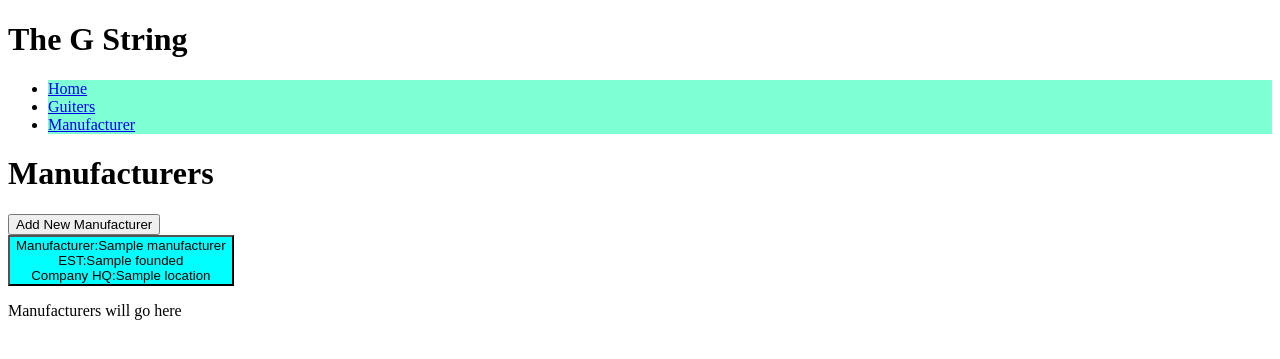
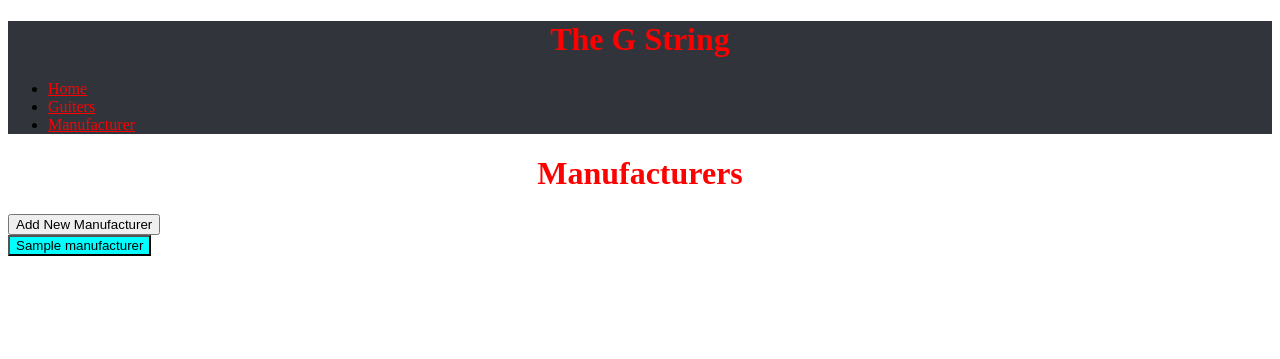
Before and after one commit to iainfraser188/solo-project-shop-inventory, a Flask app: page /manufacturers in a window 1280 px wide. Shown: the top 359 px of the page. Run offline with Flask 2, Linux system fonts and the light colour scheme; a database or web service that is not in the repository returns one stand-in record (values such as "Sample title"); some libraries are stand-ins or nearby versions.

Commit message:
fixed individual manufacturers page

```diff
--- a/db/shop_inventory.sql
+++ b/db/shop_inventory.sql
@@ -3,7 +3,7 @@ DROP TABLE manufacturers;
 
 
 CREATE TABLE manufacturers(
-    id SERIAL PRIMARY KEY ,
+    id SERIAL PRIMARY KEY,
     company_name VARCHAR(255) ,
     founded VARCHAR(255) ,
     location VARCHAR(255)
@@ -13,7 +13,7 @@ CREATE TABLE guitars(
     id SERIAL PRIMARY KEY,
     guitar_name VARCHAR(255),
     colour VARCHAR(255),
-    manufacturer_id INT REFERENCES manufacturers(id) ,
+    manufacturer_id INT REFERENCES manufacturers(id),
     guitar_type VARCHAR(255),
     no_of_strings VARCHAR(255),
     production_date VARCHAR(255),
--- a/static/style.css
+++ b/static/style.css
@@ -1,37 +1,36 @@
-/* .head_bar{
-    display:grid;
-    flex-wrap: wrap;
-    margin : 2vh;
-    text-align : center;
 
-} */
+.head_bar{
+    background-color: rgb(49, 53, 59);
+    padding-bottom: -3vh;
+    }
 
-.menu{
-    text-align: left;
+.guitars{
 
+    display: grid;
+    grid-template-columns: 1fr 1fr 1fr;
+    grid-template-rows: 50px 50px;
+}
+.guitars-page{
+    background-color: burlywood;
+}
+.button{
 
+    background-color: cyan;
 }
 
-nav li {
-    background-color: aquamarine;
+#homepage{
+
+    background-image: url('pics/strings.jpeg');
+
+    margin-top:-1.5em;
 }
-/* .products {
-    display: grid;
-    grid-template-columns: auto auto auto;
-    grid-template-rows: auto auto auto;
-    grid-gap: 3px;
-    border-radius: 1ex;
-    background-color: rgb(204, 161, 68);
-
-
-
-} */
-.button{
-    background-color: cyan;
+h1{
+    text-align: center;
+    color :red
 }
-/* .guitars{
-    display: grid;
-    grid-template-columns: 100px,auto,100px;
-    grid-template-rows: 100px,auto,100px;
-    background-color: blue;
-} */
+a{
+    color:red
+}
+#company-name{
+    color:black;
+}
--- a/templates/base.html
+++ b/templates/base.html
@@ -7,7 +7,7 @@
     <link rel="stylesheet" href="{{ url_for('static', filename='style.css') }}">
     <title>The G String</title>
     <div class="head_bar">
-     <h1>The G String</h1>
+     <h1 class="title">The G String</h1>
       <header>
         <nav class = "menu">
              <ul>
--- a/templates/manufacturer/index.html
+++ b/templates/manufacturer/index.html
@@ -1,21 +1,22 @@
 {% extends 'base.html' %}
 
 {% block content %}
+<div class="manufacturers-page">
 <h1>Manufacturers</h1>
-<button class ="new_button" onclick="wondow.location.href='/manufacturers/new'">Add New Manufacturer</button>
+<button class ="new_button" onclick="window.location.href='/manufacturers/new'">Add New Manufacturer</button>
 
  <div>
     {% for manufacturer in all_manufacturers %}
-    <button class="button" onclick="window.location.href ='manufacturers/{{manufacturers_id}}'">
-      Manufacturer:{{manufacturer.company_name}}<br>
-      EST:{{manufacturer.founded}}<br>
-      Company HQ:{{manufacturer.location}}<br>
+    <div>
+    <button class="button" onclick="window.location.href ='manufacturers/{{manufacturer.id}}'">
+      {{manufacturer.company_name}}<br>
+
     </button>
-
+    </div>
     {% endfor %}
  </div>
+ </div>
 
-<p>Manufacturers will go here</p>
 
 
 {% endblock %}
```
Also changed, not shown: templates/guitar/index.html (+7 -11 lines), templates/index.html (+4 -6 lines), templates/manufacturer/individual.html (+6 -2 lines).
